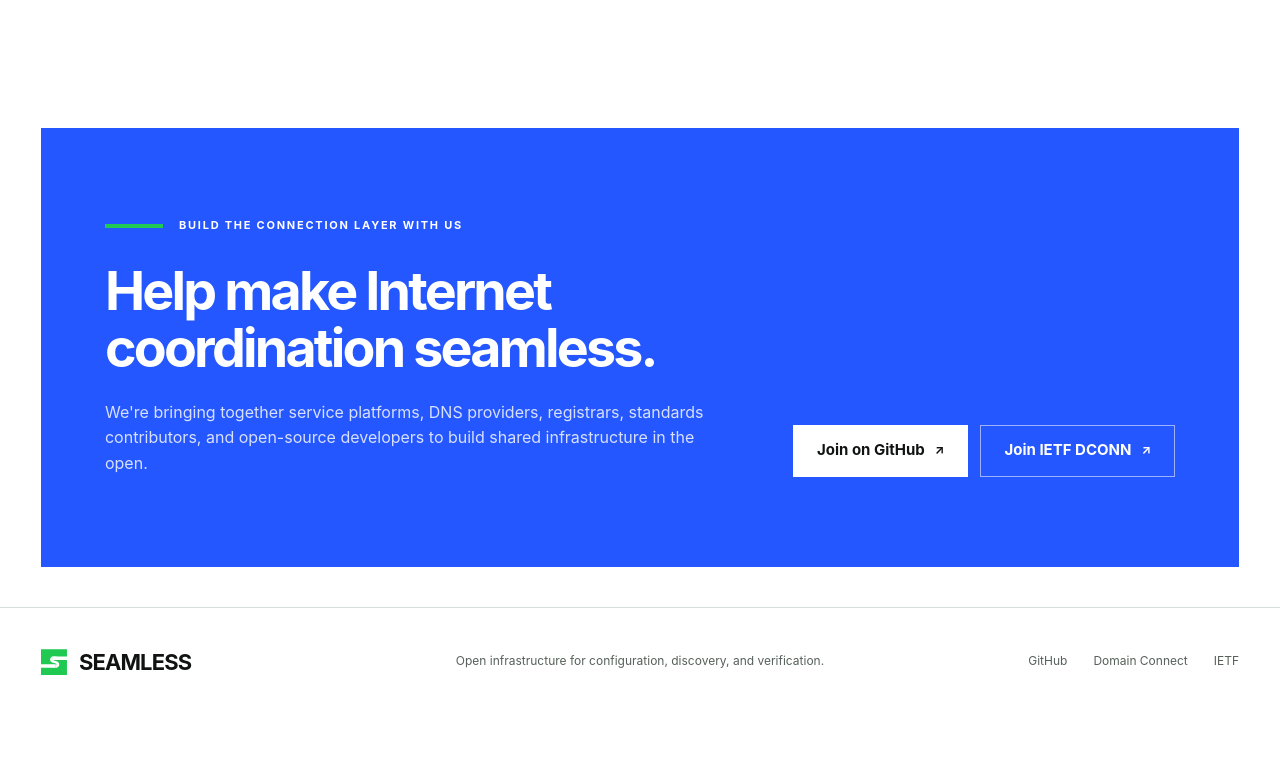
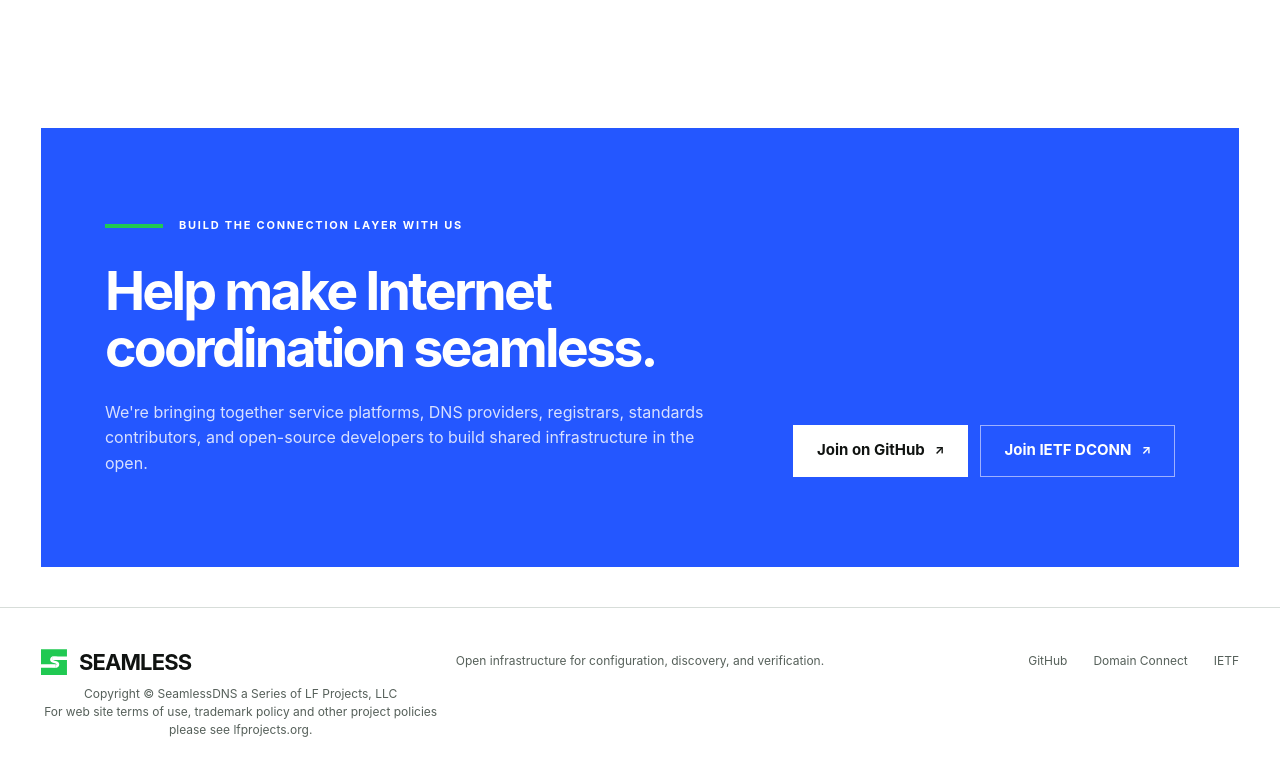
Before and after one commit to seamlessdns/website, a Next.js app: page / in a window 1280 px wide. Shown: the part 3830-4605 px from the top of the page. Built offline with nearby package versions, Linux system fonts and the light colour scheme.

Commit message:
Add LF Projects legal footer

```diff
--- a/app/page.tsx
+++ b/app/page.tsx
@@ -220,11 +220,17 @@ export default function Home() {
       <footer>
         <a className="wordmark footer-wordmark" href="#top"><span className="wordmark-mark" aria-hidden="true">S</span><span>Seamless</span></a>
         <p>Open infrastructure for configuration, discovery, and verification.</p>
-        <div>
+        <div className="footer-links">
           <a href={githubUrl} target="_blank" rel="noreferrer">GitHub</a>
           <a href="https://www.domainconnect.org/" target="_blank" rel="noreferrer">Domain Connect</a>
           <a href="https://datatracker.ietf.org/wg/dconn/about/" target="_blank" rel="noreferrer">IETF</a>
         </div>
+        <p className="footer-legal">
+          Copyright © SeamlessDNS a Series of LF Projects, LLC
+          <br />
+          For web site terms of use, trademark policy and other project policies please see{" "}
+          <a href="https://lfprojects.org/" target="_blank" rel="noreferrer">lfprojects.org</a>.
+        </p>
       </footer>
     </main>
   );
```
